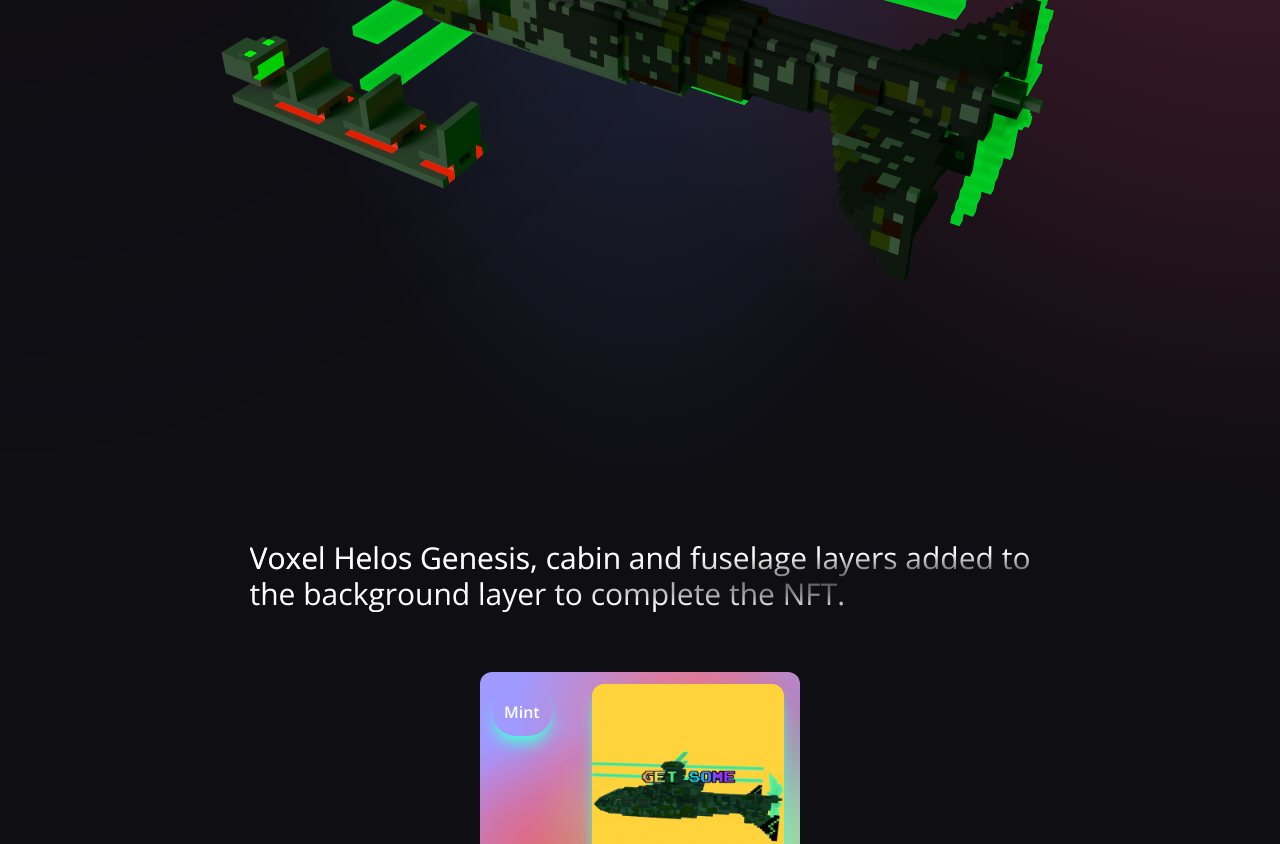
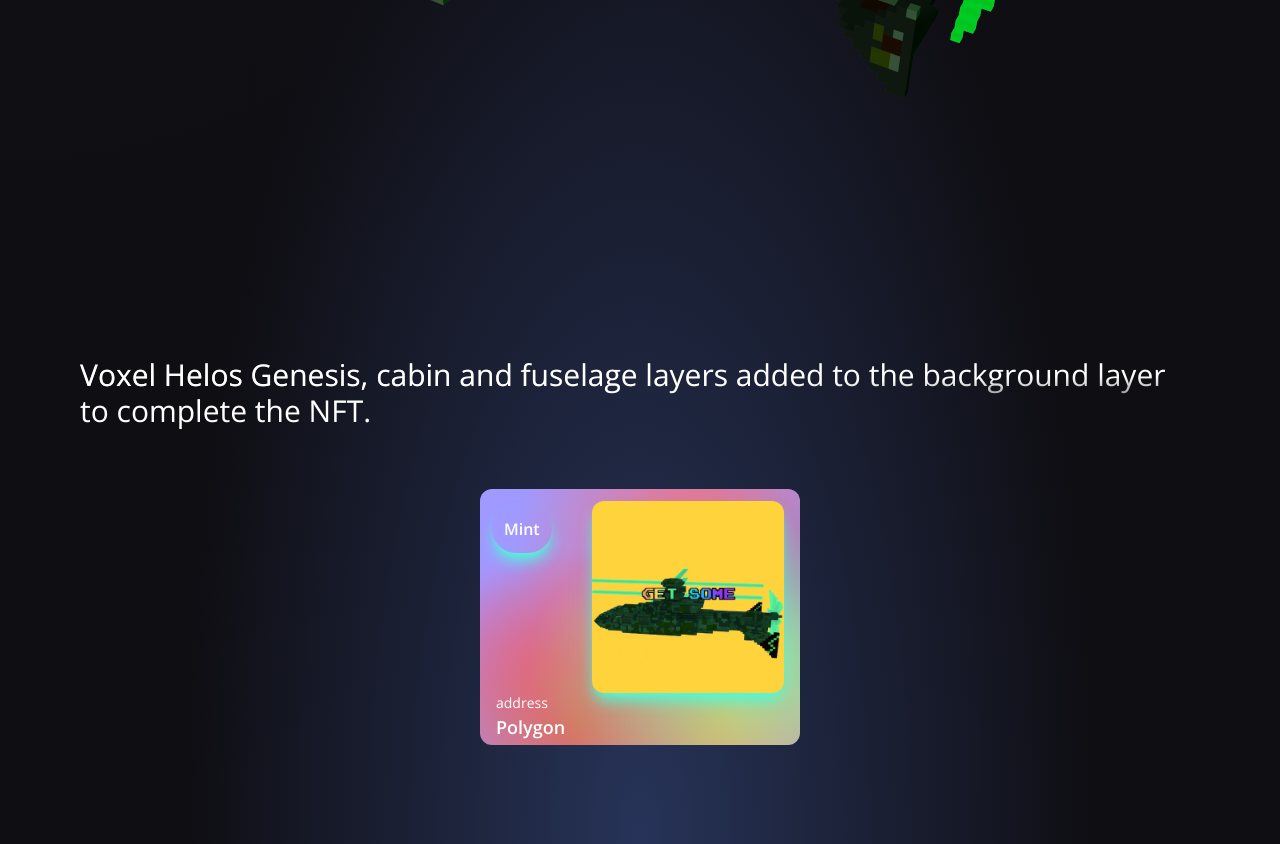
Before and after one commit to WrappedUsername/VHG-minting-DApp, a React (Vite) app: page / in a window 1280 px wide. Shown: the part 787-1631 px from the top of the page. Built offline with nearby package versions, Linux system fonts and the light colour scheme.

Commit message:
Work In Progess - WrappedUsername

```diff
--- a/src/App.jsx
+++ b/src/App.jsx
@@ -1,20 +1,25 @@
 // import components
-import { Navbar, About, Footer, Mint, WalletConnect, RoadMap } from './components';
+import {
+  Navbar,
+  About,
+  Footer,
+  Mint,
+  WalletConnect,
+  RoadMap,
+} from "./components";
 
 // minting app
 const App = () => {
- return (
-    <div className="min-h-screen">
-     <div className="gradient-bg-walletconnect">
-       <Navbar />
-       <Mint />
-      </div>
+  return (
+    <div>
+      <Navbar />
+      <Mint />
       <WalletConnect />
       <About />
       <RoadMap />
       <Footer />
     </div>
   );
-}
+};
 
-export default App
+export default App;
--- a/src/components/Mint.jsx
+++ b/src/components/Mint.jsx
@@ -1,62 +1,46 @@
-
-import example from '../../images/example.gif';
+import example from "../../images/example.gif";
 import cabin from "../../images/cabin&helo.png";
-
 
 // mint component
 const Mint = () => {
-
   return (
-        <div className="flex w-full justify-center items-center">
+    <div className="flex w-full justify-center items-center gradient-bg-mint">
       <div className="flex mf:flex-row flex-col items-start justify-between md:p-20 py-12 px-4">
-
         <div className=" flex flex-col flex-1 items-center justify-start w-full mf:mt-0 mt-10 ">
-          <img src={cabin} alt="cabin" className="w-100"/>
-          <p className="text-3xl text-white text-gradient"> Voxel Helos Genesis, cabin and fuselage layers added to
-          <br/> the background layer to complete the NFT.</p>
-
+          <img src={cabin} alt="cabin" className="w-100" />
+          <p className="text-3xl text-white break-words text-gradient">
+            {" "}
+            Voxel Helos Genesis, cabin and fuselage layers added to
+            the background layer to complete the NFT.
+          </p>
         </div>
         <div className=" flex flex-col flex-1 items-center justify-start w-full mf:mt-0 mt-10 ">
           <div className="p-3 flex justify-end items-start flex-col rounded-xl h-64 sm:w-80 w-full my-5 eth-card .white-glassmorphism  ">
             <div className="flex justify-between flex-col w-full h-full ">
               <div className="flex justify-between items-start">
-
                 <button
                   type="button "
-
-              className="flex flex-row justify-center items-center mt-1 bg-[eth-card] p-3 rounded-full cursor-pointer hover:shadow-inner shadow-[#4dfad7] shadow-lg ">
-
-
-              <p className="text-white text-base font-semibold">
-                Mint
-              </p>
+                  className="flex flex-row justify-center items-center mt-1 bg-[eth-card] p-3 rounded-full cursor-pointer hover:shadow-inner shadow-[#4dfad7] shadow-lg "
+                >
+                  <p className="text-white text-base font-semibold">Mint</p>
                 </button>
 
-
-                    <img src={example} alt="example" className="w-48 mr-1 rounded-xl shadow-[#4dfad7] shadow-lg"/>
-
-
-
+                <img
+                  src={example}
+                  alt="example"
+                  className="w-48 mr-1 rounded-xl shadow-[#4dfad7] shadow-lg"
+                />
               </div>
-                                        <p className="text-white font-light ml-1 text-sm">
-                                        address
-                                        </p>
+              <p className="text-white font-light ml-1 text-sm">address</p>
               <p className="text-white font-semibold text-lg ml-1 mb-1">
                 Polygon
               </p>
             </div>
-
-
-
-
           </div>
         </div>
       </div>
     </div>
-
-
-
   );
-}
+};
 
 export default Mint;
--- a/src/components/Navbar.jsx
+++ b/src/components/Navbar.jsx
@@ -12,7 +12,8 @@ const Navbar = () => {
   const [toggleMenu, setToggleMenu] = React.useState(false);
 
   return (
-        <nav className="w-full flex md:justify-center justify-between items-center p-4">
+    <div className="flex relative">
+      <div className="z-100 fixed top-0 w-screen flex md:justify-center justify-between items-center p-4 gradient-bg-navbar">
         <div className="md:flex-[0.75] flex-initial justify-center items-center">
           <img src={logo} alt="logo" className="w-96 cursor-pointer" />
         </div>
@@ -24,30 +25,46 @@ const Navbar = () => {
             Connect
           </li>
         </ul>
+
         <div className="flex relative">
           {!toggleMenu && (
-          <HiMenuAlt4 fontSize={28} className="text-white md:hidden cursor-pointer" onClick={() => setToggleMenu(true)} />
+            <HiMenuAlt4
+              fontSize={28}
+              className="text-white md:hidden cursor-pointer"
+              onClick={() => setToggleMenu(true)}
+            />
           )}
           {toggleMenu && (
-          <AiOutlineClose fontSize={28} className="text-white md:hidden cursor-pointer" onClick={() => setToggleMenu(false)} />
+            <AiOutlineClose
+              fontSize={28}
+              className="text-white md:hidden cursor-pointer"
+              onClick={() => setToggleMenu(false)}
+            />
           )}
           {toggleMenu && (
             <ul
               className="z-10 fixed -top-0 -right-2 p-3 w-[70vw] h-screen shadow-2xl md:hidden list-none
             flex flex-col justify-start items-end rounded-md blue-glassmorphism text-white animate-slide-in"
             >
-            <li className="text-xl w-full my-2"><AiOutlineClose onClick={() => setToggleMenu(false)} /></li>
-            {["Mint", "About", "Road Map"].map(
-              (item, index) => <NavBarItem key={item + index} title={item} classprops="my-2 text-lg" />,
-            )}
+              <li className="text-xl w-full my-2">
+                <AiOutlineClose onClick={() => setToggleMenu(false)} />
+              </li>
+              {["Mint", "About", "Road Map"].map((item, index) => (
+                <NavBarItem
+                  key={item + index}
+                  title={item}
+                  classprops="my-2 text-lg"
+                />
+              ))}
               <li className="bg- eth-card  py-2 px-7 mx-4 rounded-full cursor-pointer hover:bg-[#6ff2f0]">
                 Connect
               </li>
             </ul>
           )}
         </div>
-        </nav>
+      </div>
+    </div>
   );
-}
+};
 
 export default Navbar;
--- a/src/index.css
+++ b/src/index.css
@@ -13,7 +13,7 @@ body {
   -moz-osx-font-smoothing: grayscale;
 }
 
-.gradient-bg-walletconnect {
+.gradient-bg-navbar {
   background-color:#0f0e13;
   background-image:
     radial-gradient(at 0% 0%, hsla(253,16%,7%,1) 0, transparent 50%),
@@ -81,7 +81,7 @@ body {
 
 .text-gradient {
   background-color: #fff;
-  background-image: radial-gradient(at 4% 36%, hsla(0,0%,100%,1) 0, transparent 53%), radial-gradient(at 100% 60%, rgb(0, 0, 0) 0, transparent 50%);
+  background-image: radial-gradient(at 4% 36%, hsla(0,0%,100%,1) 0, transparent 53%), radial-gradient(at 100% 90%, rgb(0, 0, 0) 0, transparent 50%);
   -webkit-background-clip: text;
   -webkit-text-fill-color: transparent;
 }
```
Also changed, not shown: docker-compose.yml (added), 2 other files (tests, documents, lock files or other folders). Lines whose indentation alone changed are shown as unchanged.
